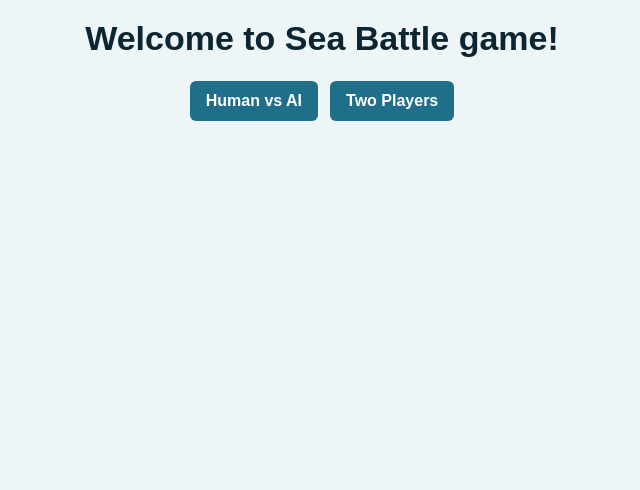
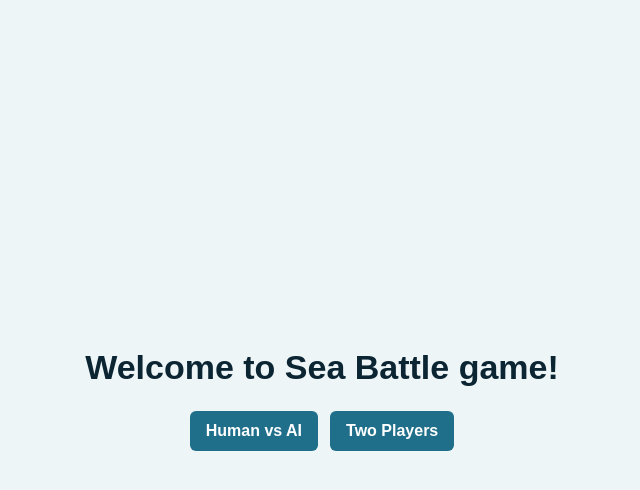
Before and after one commit to rinata-abdurakhimova/sea-battle-web, a website: page index.html in a window 1280 px wide. Shown: the whole page, without its empty margins (318-958 px from the left). Drawn offline with Linux system fonts and the light colour scheme.

Commit message:
feat: enhance initial page layout with grid styling for better centering

```diff
--- a/css/battle.css
+++ b/css/battle.css
@@ -30,6 +30,11 @@ body {
   color: var(--color-text);
   background: var(--color-page);
   font-family: Arial, Helvetica, sans-serif;
+}
+
+.page-shell.init-page {
+  grid-template-rows: auto;
+  place-content: center;
 }
 
 .page-shell {
--- a/index.html
+++ b/index.html
@@ -7,7 +7,7 @@
   <link rel="stylesheet" href="css/battle.css">
 </head>
 <body>
-  <main class="page-shell">
+  <main class="page-shell init-page">
     <section class="intro">
       <h1>Welcome to Sea Battle game!</h1>
       <div class="mode-actions">
```
